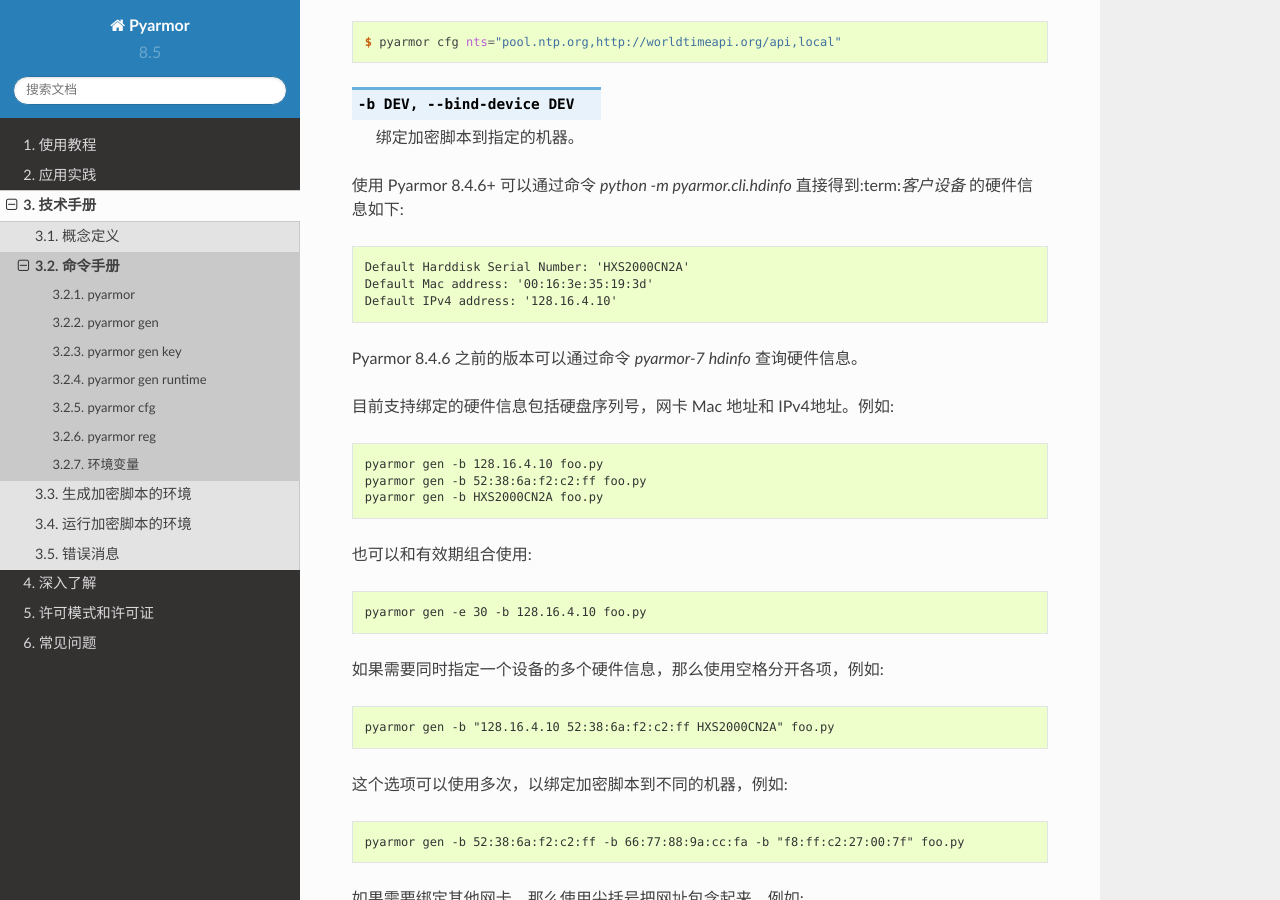
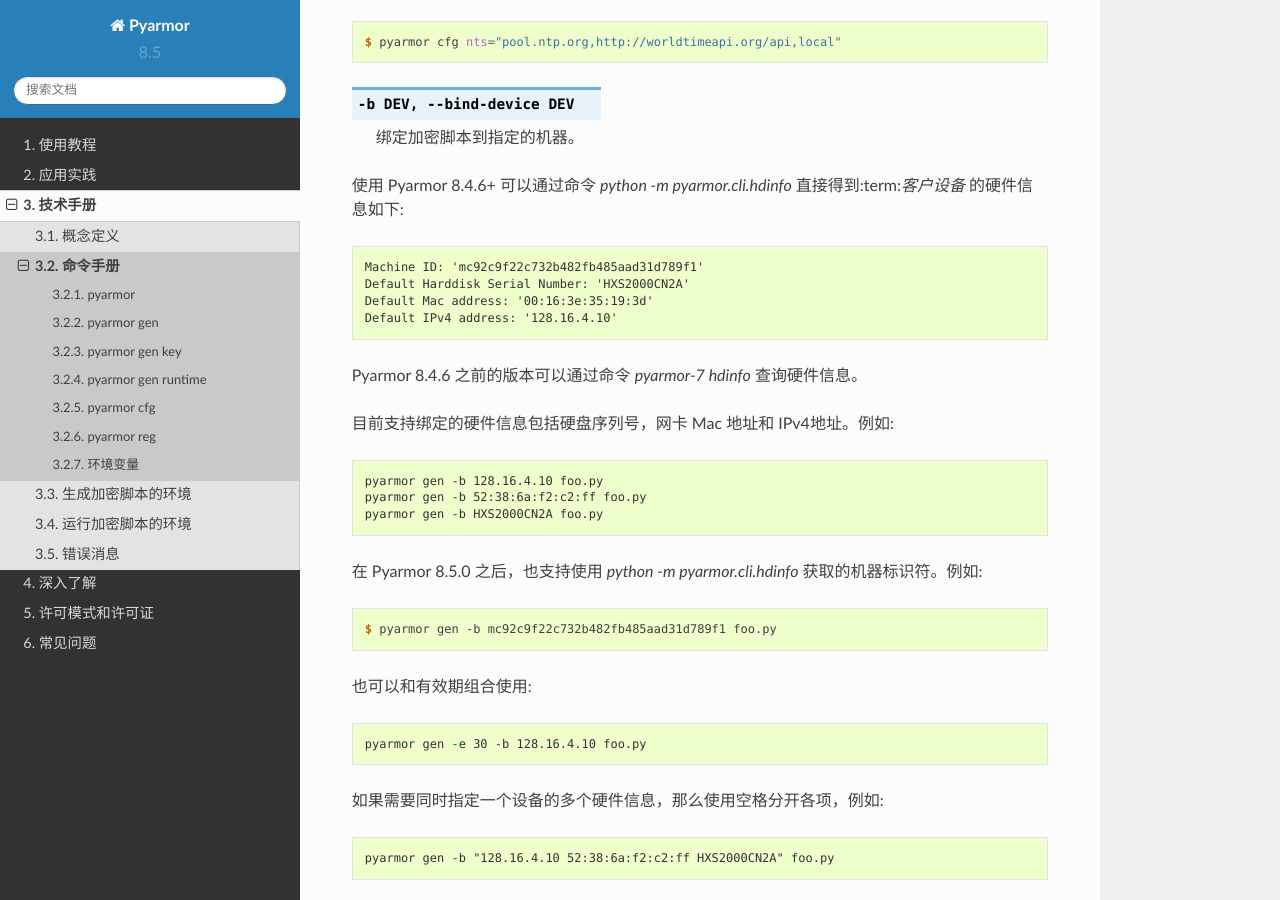
Before and after one commit to dashingsoft/pyarmor-docs-zh, a Sphinx documentation site: the page built from docs/reference/man.rst, in a window 1280 px wide and 900 px high, scrolled down 8436 px. Built offline with Sphinx 7.4.7 and the Read the Docs theme 2.0.0, drawn with Linux system fonts in a browser that asks for light colours.

Commit message:
绑定设备支持标识符

```diff
--- a/docs/reference/man.rst
+++ b/docs/reference/man.rst
@@ -297,6 +297,7 @@
 
 使用 Pyarmor 8.4.6+ 可以通过命令 `python -m pyarmor.cli.hdinfo` 直接得到:term:`客户设备` 的硬件信息如下::
 
+    Machine ID: 'mc92c9f22c732b482fb485aad31d789f1'
     Default Harddisk Serial Number: 'HXS2000CN2A'
     Default Mac address: '00:16:3e:35:19:3d'
     Default IPv4 address: '128.16.4.10'
@@ -308,6 +309,10 @@
   pyarmor gen -b 128.16.4.10 foo.py
   pyarmor gen -b 52:38:6a:f2:c2:ff foo.py
   pyarmor gen -b HXS2000CN2A foo.py
+
+在 Pyarmor 8.5.0 之后，也支持使用 `python -m pyarmor.cli.hdinfo` 获取的机器标识符。例如::
+
+    $ pyarmor gen -b mc92c9f22c732b482fb485aad31d789f1 foo.py
 
 也可以和有效期组合使用::
 
```
